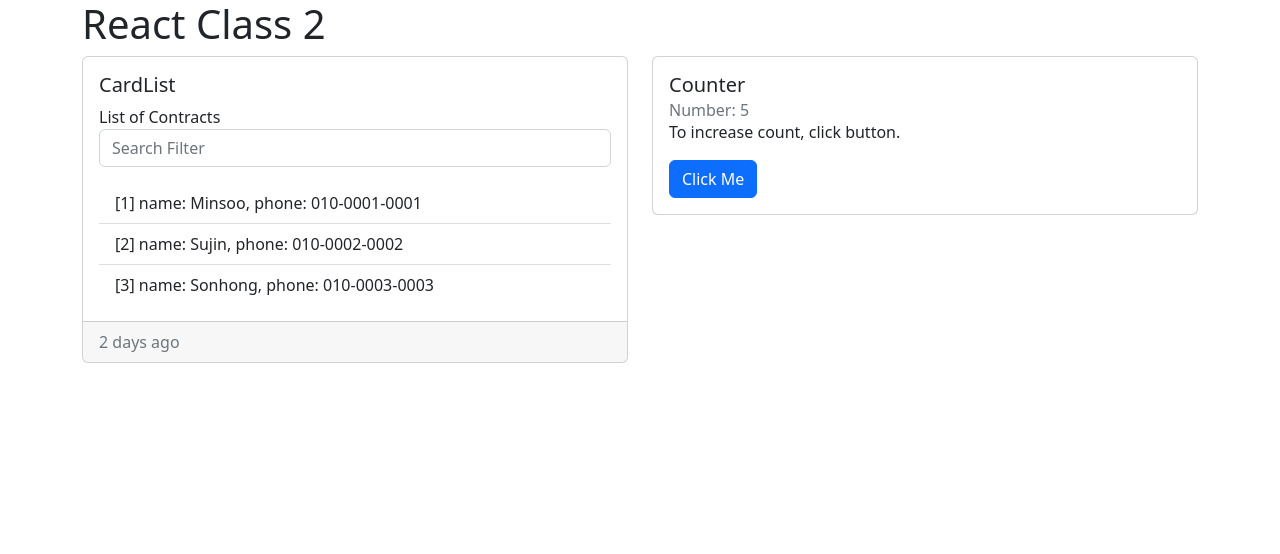
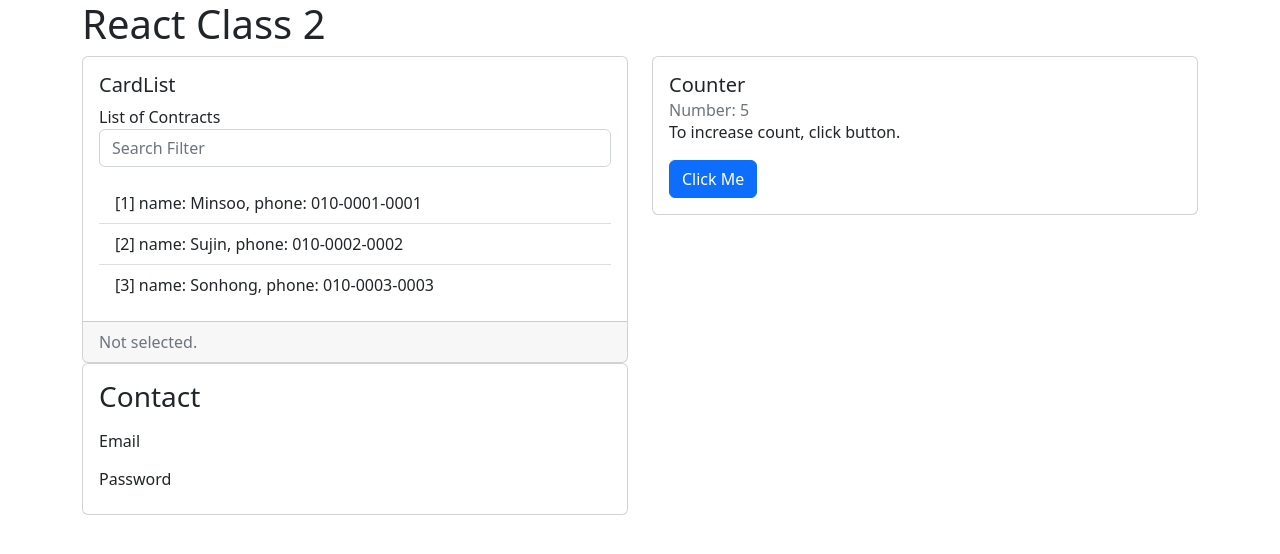
Before and after one commit to choruspapa/react-class-day1, a React (Create React App) app: page / in a window 1280 px wide. Shown: the top 554 px of the page. Built offline with nearby package versions, Linux system fonts and the light colour scheme.

Commit message:
add carddetail

```diff
--- a/src/App.js
+++ b/src/App.js
@@ -1,7 +1,7 @@
 import React from 'react';
 import './App.css';
-import CardList from './components/cardlist';
-import Counter from './components/counter';
+import CardList from './components/CardList';
+import Counter from './components/Counter';
 
 const App = (props) => {
 
--- /dev/null
+++ b/src/components/CardDetail.js
@@ -0,0 +1,50 @@
+import React, { Component } from "react";
+import PropTypes from "prop-types";
+
+class CardDetail extends Component {
+    constructor (props) {
+        super(props);
+        this.state = {
+        }
+        this.handlerEvent = this.handlerEvent.bind(this);
+    }
+
+    handlerEvent(arg) {
+        this.setState({
+        });
+    }
+
+    render(){
+        return(
+            <div className="card">
+                <div className="card-body">
+                    <h3>Contact</h3>
+                    <div className="row">
+                        <label htmlFor="username" className="col-sm-4 col-form-label">Email</label>
+                        <div className="col-sm-8">
+                            <input type="text" className="form-control-plaintext" id="username"
+                            value={this.props.contact.name} readOnly/>
+                        </div>
+                    </div>
+                    <div className="row">
+                        <label htmlFor="phone" className="col-sm-4 col-form-label">Password</label>
+                        <div className="col-sm-8">
+                            <input type="text" className="form-control-plaintext" id="phone"
+                            value={this.props.contact.phone} readOnly/>
+                        </div>
+                    </div>
+                </div>
+            </div>
+        );
+    }
+}
+
+CardDetail.propTypes = {
+    contact: PropTypes.object,
+}
+
+CardDetail.defaultProps = {
+    contact: { name: "", phone: ""}
+}
+
+export default CardDetail;
--- a/src/components/CardList.js
+++ b/src/components/CardList.js
@@ -1,13 +1,15 @@
 import React, { Component } from "react";
 import PropTypes from "prop-types";
 import ListItem from "./ListItem";
+import CardDetail from "./CardDetail";
 
 class CardList extends Component {
     constructor (props) {
         super(props);
         this.state = {
             keyword: '',
-            contracts: [{
+            selected: -1,
+            contacts: [{
                 name: 'Minsoo',
                 phone: '010-0001-0001'
             },{
@@ -18,7 +20,9 @@ class CardList extends Component {
                 phone: '010-0003-0003'
             }]
         }
-        this.handleFiterChange = this.handleFiterChange.bind(this);
+        this.handleFilterChange = this.handleFilterChange.bind(this);
+        this.handleSelection = this.handleSelection.bind(this);
+        this.getContacts = this.getContacts.bind(this);
     }
 
     getLines(count) {
@@ -29,18 +33,35 @@ class CardList extends Component {
         });
     }
 
-    getContracts(data) {
+    getContacts(data) {
         if (this.state.keyword) {
-            data = data.filter((contract) => {
-                return contract.name.toLowerCase().indexOf(this.state.keyword.toLowerCase()) >= 0;
+            data = data.filter((contact) => {
+                return contact.name.toLowerCase().indexOf(this.state.keyword.toLowerCase()) >= 0;
             })
         }
-        return data.map((contract, index) => {
-            return(<ListItem contract={contract} no={index} />);
+        return data.map((contact, index) =>
+            (<ListItem key={index.toString()}
+                contact={contact}
+                no={index}
+                onSelect={this.handleSelection}
+            />)
+        )
+    }
+
+    getSelectedContact() {
+        if (this.state.selected < 0)
+            return ({name:"",phone:""});
+        return this.state.contacts[this.state.selected];
+    }
+
+    handleSelection(no) {
+        console.log(no + "select.");
+        this.setState({
+            selected: no
         })
     }
 
-    handleFiterChange(e) {
+    handleFilterChange(e) {
         this.setState({
             keyword: e.target.value
         });
@@ -48,6 +69,9 @@ class CardList extends Component {
 
     render() {
         let content = "col-6";
+        let status = "Not selected.";
+        if (this.state.selected > -1)
+            status = `${this.state.selected + 1}th contact selected.`;
         return (
             <div className={content}>
                 <div className="card">
@@ -60,17 +84,16 @@ class CardList extends Component {
                                 type="text"
                                 placeholder="Search Filter"
                                 value={this.state.keyword}
-                                onChange={this.handleFiterChange}
+                                onChange={this.handleFilterChange}
                             />
                         </p>
-                        <ul class="list-group list-group-flush">
-                            {this.getContracts(this.state.contracts)}
+                        <ul className="list-group list-group-flush">
+                            {this.getContacts(this.state.contacts)}
                         </ul>
                     </div>
-                    <div class="card-footer text-muted">
-                        2 days ago
-                    </div>
+                    <div className="card-footer text-muted">{status}</div>
                 </div>
+                <CardDetail contact={this.getSelectedContact()}/>
             </div>
         );
     }
--- a/src/components/ListItem.js
+++ b/src/components/ListItem.js
@@ -2,21 +2,33 @@ import React, {Component} from "react";
 import PropTypes from "prop-types";
 
 class ListItem extends Component {
+    constructor(props) {
+        super(props);
+        this.handleSelection = this.handleSelection.bind(this);
+    }
+
+    handleSelection() {
+        if (this.props.onSelect) {
+            this.props.onSelect(this.props.no);
+        }
+    }
     render() {
         return(
             <li
-                class="list-group-item"
+                className="list-group-item"
+                onClick={this.handleSelection}
             >
-                [{this.props.no+1}] name: {this.props.contract.name}, phone: {this.props.contract.phone}
+                [{this.props.no+1}] name: {this.props.contact.name}, phone: {this.props.contact.phone}
             </li>
         );
     }
 }
-/* name: {props.contract.name}, phone: {props.contract.phone} */
+/* name: {props.contact.name}, phone: {props.contact.phone} */
 
 ListItem.propTypes = {
-    contract: PropTypes.object.isRequired,
-    no: PropTypes.number.isRequired
+    contact: PropTypes.object.isRequired,
+    no: PropTypes.number.isRequired,
+    onSelect: PropTypes.func
 }
 
 export default ListItem;
```
